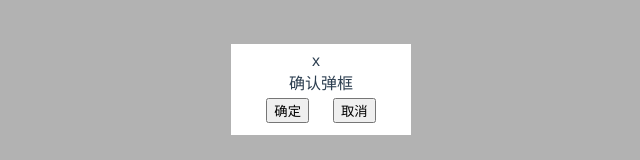
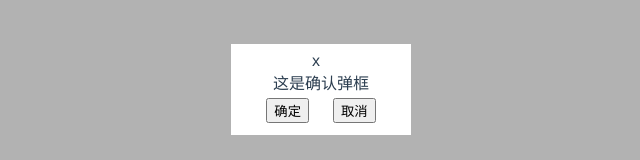
Before and after one commit to gangya0327/flower, a Vue app in the folder wy-fe/lesson4/vue-pop/: page / in a window 1280 px wide. Shown: the part 311-471 px from the top of the page, without its empty margins (319-959 px from the left). Built offline with nearby package versions, Linux system fonts and the light colour scheme.

Commit message:
git test

```diff
--- a/wy-fe/lesson4/vue-pop/src/App.vue
+++ b/wy-fe/lesson4/vue-pop/src/App.vue
@@ -1,7 +1,7 @@
 <template>
   <div id="app">
     <img src="./assets/logo.png">
-    <Pop1>确认弹框</Pop1>
+    <Pop1>这是确认弹框</Pop1>
   </div>
 </template>
 
```
